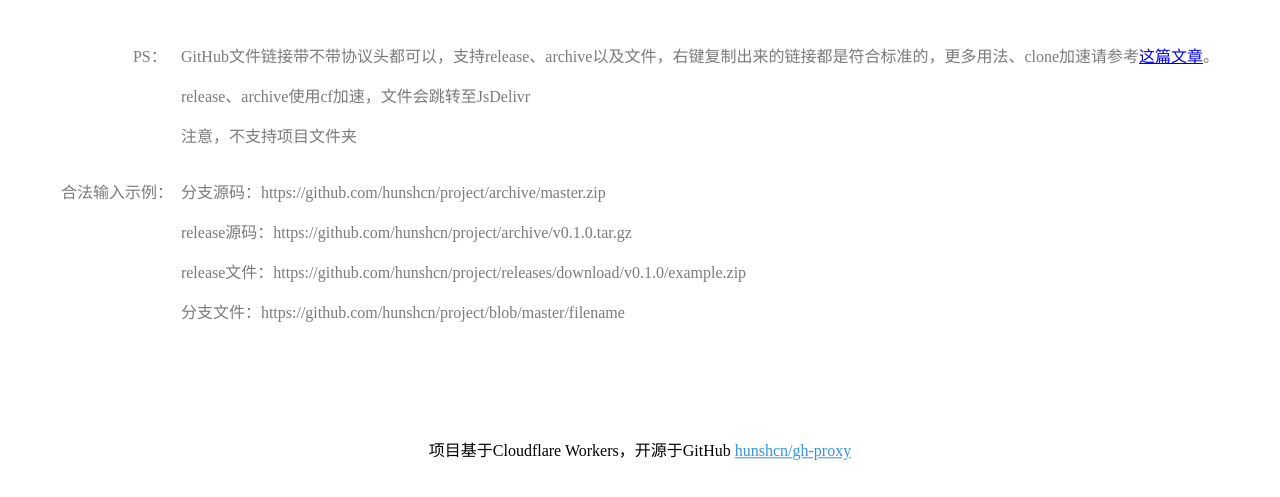
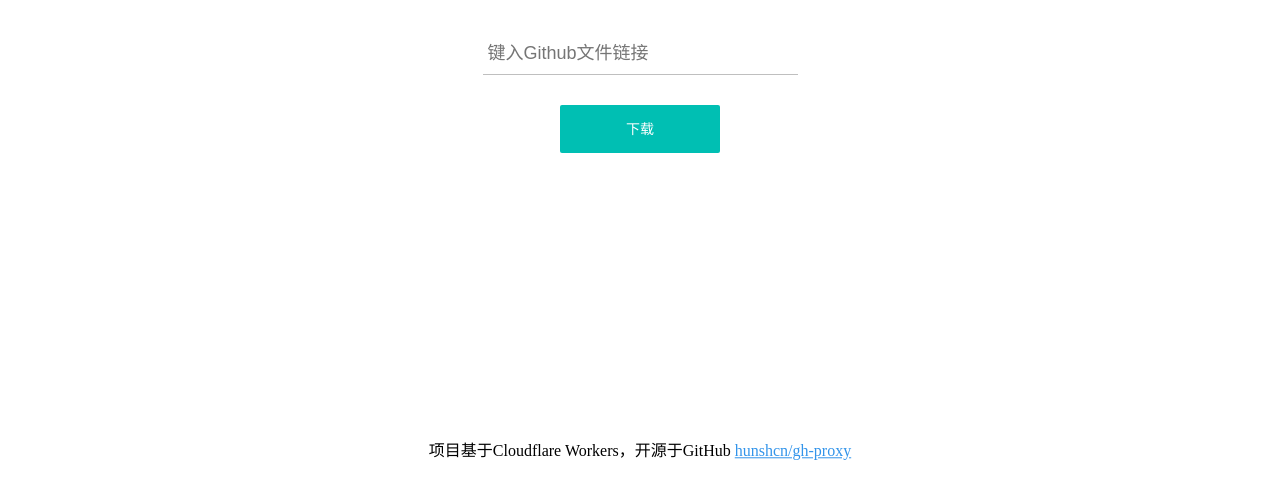
Before and after one commit to GatlinH/hhd, a plain HTML site: page index.html in a window 1280 px wide. Shown: the part 303-800 px from the top of the page. Drawn offline with Linux system fonts and the light colour scheme.

Commit message:
Update index.html

```diff
--- a/index.html
+++ b/index.html
@@ -125,14 +125,6 @@
         <div class="bar"></div>
     </label>
     <input class="block btn" type="submit" value="下载">
-    <div class="tips"><p>GitHub文件链接带不带协议头都可以，支持release、archive以及文件，右键复制出来的链接都是符合标准的，更多用法、clone加速请参考<a href="https://hunsh.net/archives/23/">这篇文章</a>。</p>
-        <p>release、archive使用cf加速，文件会跳转至JsDelivr</p>
-        <p>注意，不支持项目文件夹</p></div>
-    <div class="example">
-        <p>分支源码：https://github.com/hunshcn/project/archive/master.zip</p>
-        <p>release源码：https://github.com/hunshcn/project/archive/v0.1.0.tar.gz</p>
-        <p>release文件：https://github.com/hunshcn/project/releases/download/v0.1.0/example.zip</p>
-        <p>分支文件：https://github.com/hunshcn/project/blob/master/filename</p>
     </div>
 </form>
 <p style="position: sticky;top: calc(100% - 2.5em);">项目基于Cloudflare Workers，开源于GitHub <a style="color: #3294ea" href="https://github.com/hunshcn/gh-proxy">hunshcn/gh-proxy</a>
```
